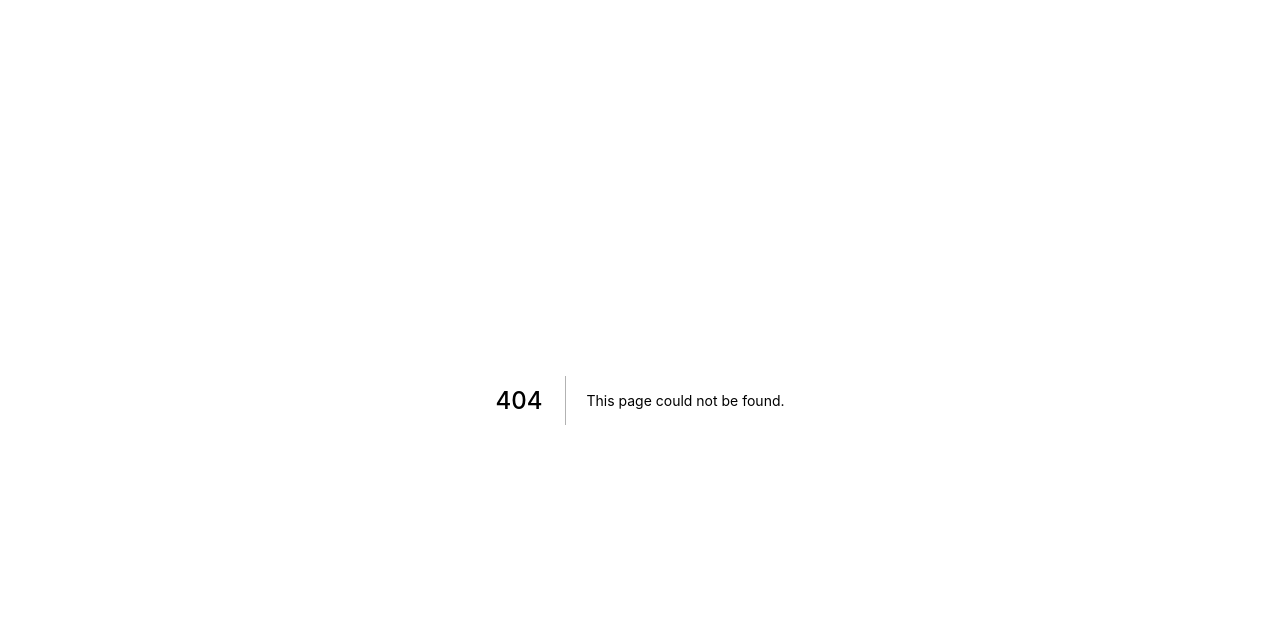
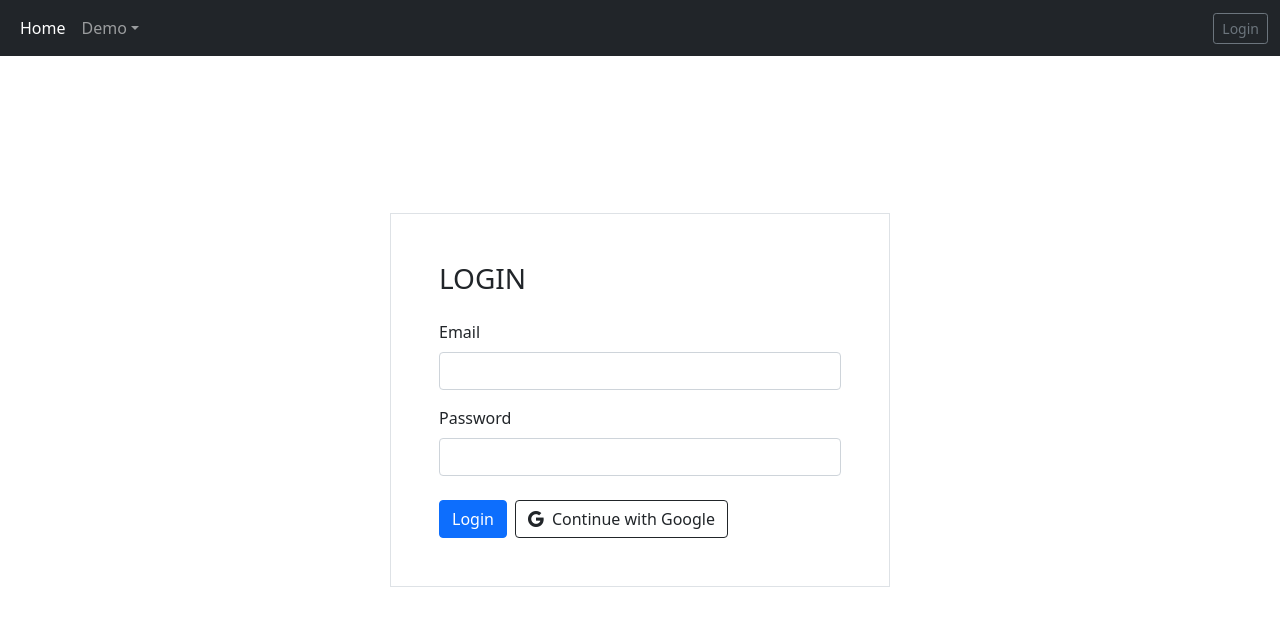
Before and after one commit to covid-vdas/mafia-web, a Next.js app: page /login in a window 1280 px wide. Before the commit this address had no page. Shown: the top 626 px of the page. Built offline with nearby package versions, Linux system fonts and the light colour scheme; no server answers.

Commit message:
Add login page

```diff
--- /dev/null
+++ b/pages/login.js
@@ -0,0 +1,71 @@
+import { useState } from 'react'
+import Head from 'next/head'
+import Layout from '../components/layout'
+import useAccount from '../lib/useAccount'
+import fetchJson from '../lib/fetchJson'
+
+const Login = () => {
+    const [message, showMessage] = useState('')
+    const [email, setEmail] = useState('')
+    const [password, setPassword] = useState('')
+
+    const { mutateAccount } = useAccount({
+        redirectTo: '/',
+        redirectIfFound: true,
+    })
+
+    const login = async (e) => {
+        e.preventDefault()
+
+        if (!email || !password) {
+            showMessage('Email and password cannot be empty!')
+            return
+        }
+
+        try {
+            mutateAccount(
+                await fetchJson('/api/login', {
+                    method: 'POST',
+                    headers: { 'Content-Type': 'application/json' },
+                    body: JSON.stringify({
+                        email, password
+                    })
+                })
+            )
+        } catch (err) {
+            console.log(err)
+            showMessage('Wrong email or password!')
+            setPassword('')
+        }
+    }
+
+    return <Layout>
+        <Head>
+            <title>Login</title>
+        </Head>
+        <form className="border p-5" style={{ width: '500px' }} onSubmit={login}>
+            <h3 className="d-flex mb-4">LOGIN</h3>
+            <div className="mb-3">
+                <label htmlFor="email" className="form-label">Email</label>
+                <input
+                    onChange={e => setEmail(e.target.value)}
+                    value={email} name="email" type="email" className="form-control" id="email" />
+            </div>
+            <div className="mb-3">
+                <label htmlFor="password" className="form-label">Password</label>
+                <input
+                    onChange={e => setPassword(e.target.value)}
+                    value={password} name="password" type="password" className="form-control" id="password" />
+            </div>
+            {message && <p className="text-danger">{message}</p>}
+            <div className="mt-4">
+                <button type="submit" className="btn btn-primary me-2">Login</button>
+                <a className="btn btn-outline-dark">
+                    <i className="bi bi-google me-2" />Continue with Google
+                </a>
+            </div>
+        </form>
+    </Layout>
+}
+
+export default Login
```
